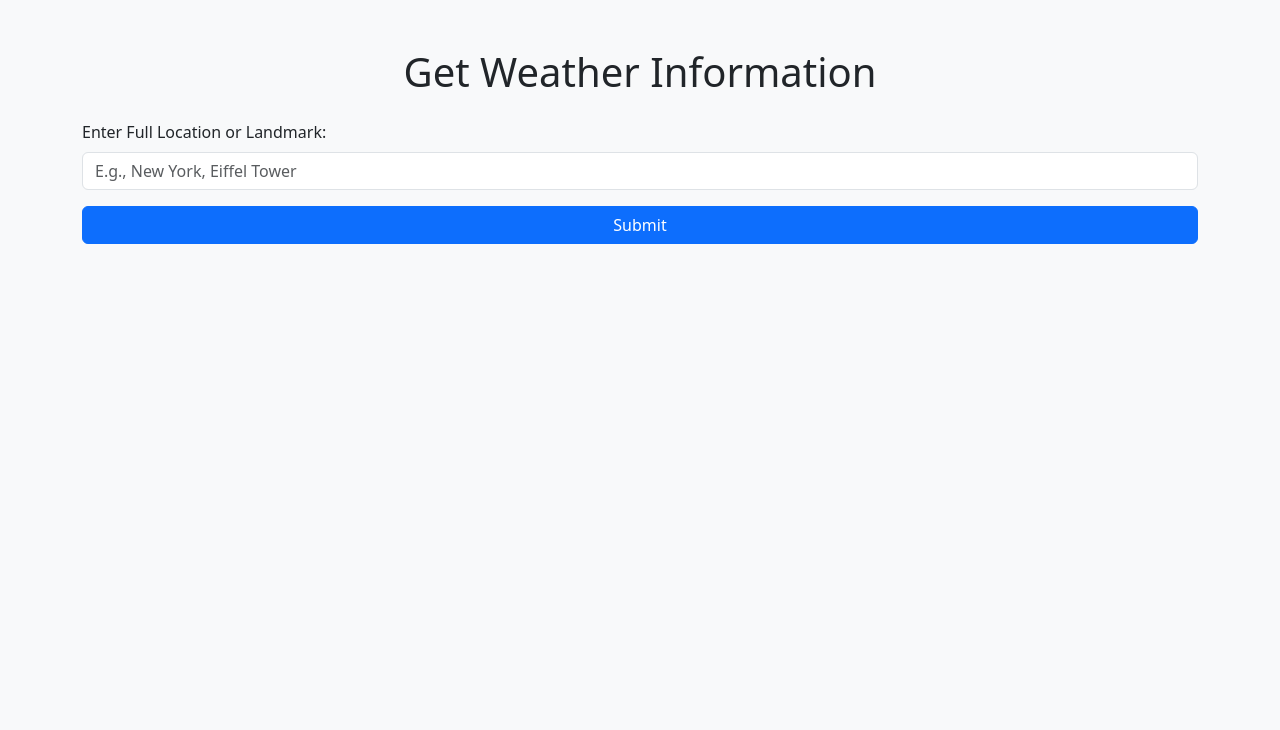
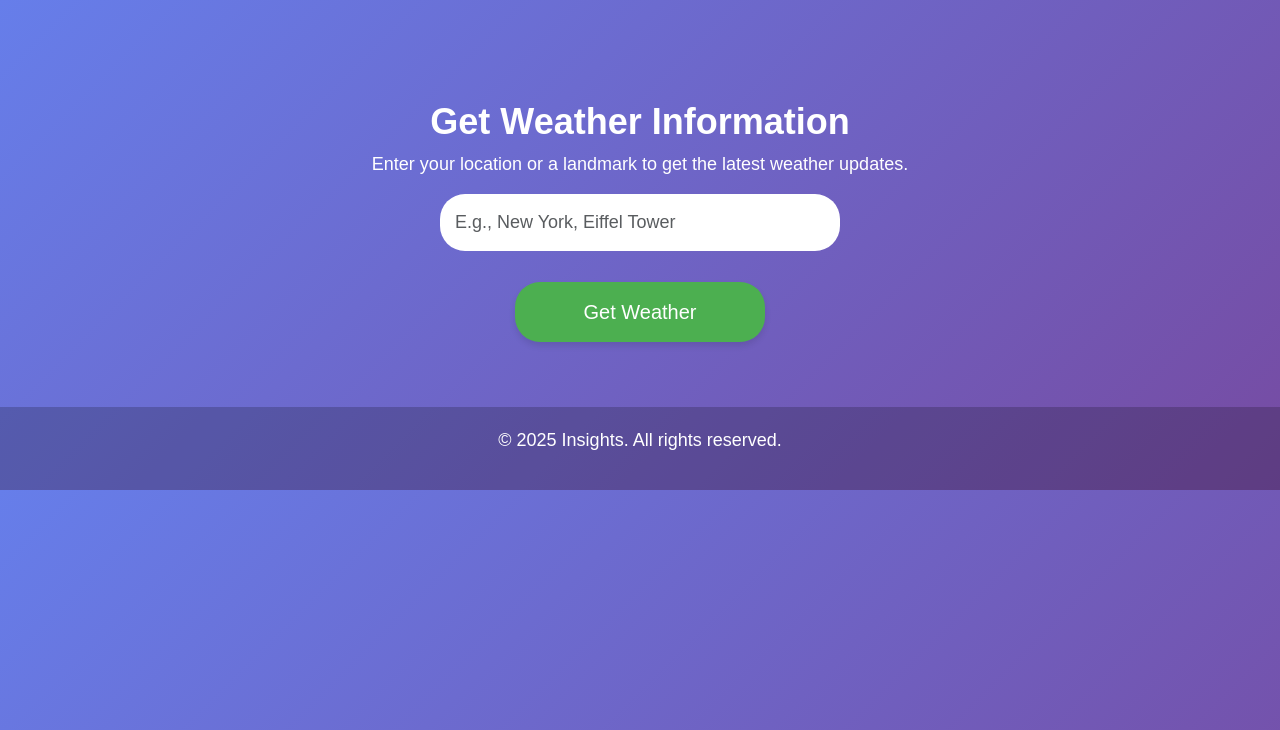
Before and after one commit to sumi0309/Insights, a Django app: page /weather/ in a window 1280 px wide. Shown: the top 730 px of the page. Run offline with Django 5.2, Linux system fonts and the light colour scheme.

Commit message:
Update Weather.py

```diff
--- a/Insights/settings.py
+++ b/Insights/settings.py
@@ -9,6 +9,10 @@ https://docs.djangoproject.com/en/5.1/topics/settings/
 For the full list of settings and their values, see
 https://docs.djangoproject.com/en/5.1/ref/settings/
 """
+
+from dotenv import load_dotenv
+
+load_dotenv()
 
 from pathlib import Path
 
--- /dev/null
+++ b/Insights/static/css/weather.css
@@ -0,0 +1,56 @@
+body {
+  background: linear-gradient(135deg, #667eea, #764ba2);
+  color: white;
+  text-align: center;
+  font-family: Arial, sans-serif;
+}
+
+.container {
+  margin-top: 100px;
+}
+
+h1 {
+  font-size: 36px;
+  font-weight: bold;
+}
+
+p {
+  font-size: 18px;
+}
+
+.input-custom {
+  width: 100%;
+  max-width: 400px;
+  padding: 15px;
+  font-size: 18px;
+  border-radius: 25px;
+  border: none;
+  outline: none;
+  margin: 15px auto;
+  display: block;
+}
+
+.btn-custom {
+  background-color: #4caf50;
+  border: none;
+  color: white;
+  font-size: 20px;
+  padding: 15px 30px;
+  margin: 15px;
+  width: 250px;
+  border-radius: 25px;
+  box-shadow: 0 4px 6px rgba(0, 0, 0, 0.1);
+  transition: all 0.3s ease;
+}
+
+.btn-custom:hover {
+  background-color: #45a049;
+  transform: scale(1.05);
+}
+
+.footer {
+  margin-top: 50px;
+  padding: 20px;
+  background: rgba(0, 0, 0, 0.2);
+  font-size: 14px;
+}
--- a/Insights/urls.py
+++ b/Insights/urls.py
@@ -16,11 +16,11 @@ Including another URLconf
 """
 from django.contrib import admin
 from django.urls import path
-from . import views
+from . import views,weather
 
 urlpatterns = [
     path('admin/', admin.site.urls),
     path('', views.home),
     path('weather/', views.weather_page, name='weather_page'),
-    path('get_weather/', views.get_weather, name='get_weather'),
+    path('get_weather/', weather.get_weather, name='get_weather'),
 ]
--- a/Insights/views.py
+++ b/Insights/views.py
@@ -6,9 +6,3 @@ def home(request):
 
 def weather_page(request):
     return render(request, 'weather.html')
-
-def get_weather(request):
-    if request.method == 'POST':
-        location = request.POST.get('location')
-        return HttpResponse(f"Location entered: {location}")
-    return HttpResponse("Invalid request method.")
--- /dev/null
+++ b/Insights/weather.py
@@ -0,0 +1,42 @@
+from django.shortcuts import render
+from django.http import JsonResponse, HttpResponse
+import urllib.parse
+import requests
+from dotenv import load_dotenv
+import os
+
+load_dotenv()
+
+API_KEY = os.getenv("API_KEY")
+BASE_URL = "https://geocode.maps.co/search?q="
+
+def weather_page(request):
+    """Renders the weather input page."""
+    return render(request, 'weather.html')
+
+def get_weather(request):
+    """Handles form submission, constructs API request URL, sends request, and displays JSON response."""
+    if request.method == 'POST':
+        location = request.POST.get('location')
+
+
+        encoded_location = urllib.parse.quote(location)
+
+
+        api_url = f"{BASE_URL}{encoded_location}&api_key={API_KEY}"
+
+        try:
+
+            response = requests.get(api_url)
+
+
+            if response.status_code == 200:
+                data = response.json()
+                return JsonResponse(data, safe=False)
+            else:
+                return HttpResponse(f"Error fetching data. Status code: {response.status_code}", status=response.status_code)
+
+        except requests.exceptions.RequestException as e:
+            return HttpResponse(f"API request failed: {e}", status=500)
+
+    return HttpResponse("Invalid request method.", status=400)
--- a/templates/weather.html
+++ b/templates/weather.html
@@ -1,3 +1,4 @@
+{% load static %}
 <!DOCTYPE html>
 <html lang="en">
   <head>
@@ -8,27 +9,31 @@
       href="https://cdn.jsdelivr.net/npm/bootstrap@5.3.0/dist/css/bootstrap.min.css"
       rel="stylesheet"
     />
+    <link rel="stylesheet" href="{% static 'css/weather.css' %}" />
   </head>
-  <body class="bg-light">
-    <div class="container mt-5">
-      <h1 class="text-center mb-4">Get Weather Information</h1>
+  <body>
+    <div class="container">
+      <h1>Get Weather Information</h1>
+      <p>
+        Enter your location or a landmark to get the latest weather updates.
+      </p>
       <form method="post" action="{% url 'get_weather' %}">
         {% csrf_token %}
         <div class="mb-3">
-          <label for="location" class="form-label"
-            >Enter Full Location or Landmark:</label
-          >
           <input
             type="text"
-            class="form-control"
+            class="form-control input-custom"
             id="location"
             name="location"
             placeholder="E.g., New York, Eiffel Tower"
             required
           />
         </div>
-        <button type="submit" class="btn btn-primary w-100">Submit</button>
+        <button type="submit" class="btn btn-custom">Get Weather</button>
       </form>
+    </div>
+    <div class="footer">
+      <p>&copy; 2025 Insights. All rights reserved.</p>
     </div>
     <script src="https://cdn.jsdelivr.net/npm/bootstrap@5.3.0/dist/js/bootstrap.bundle.min.js"></script>
   </body>
```
Also changed, not shown: 1 other file.
